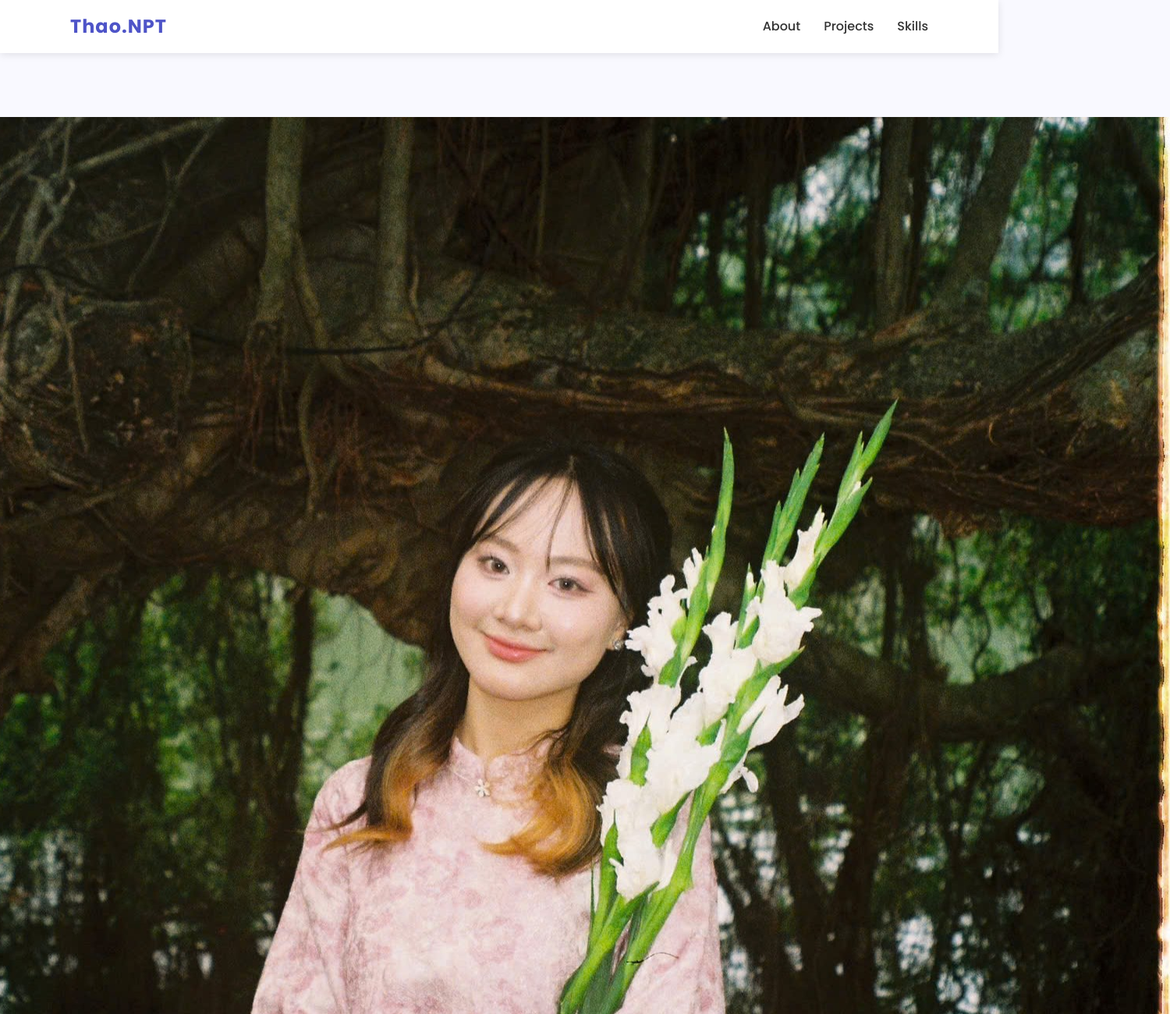
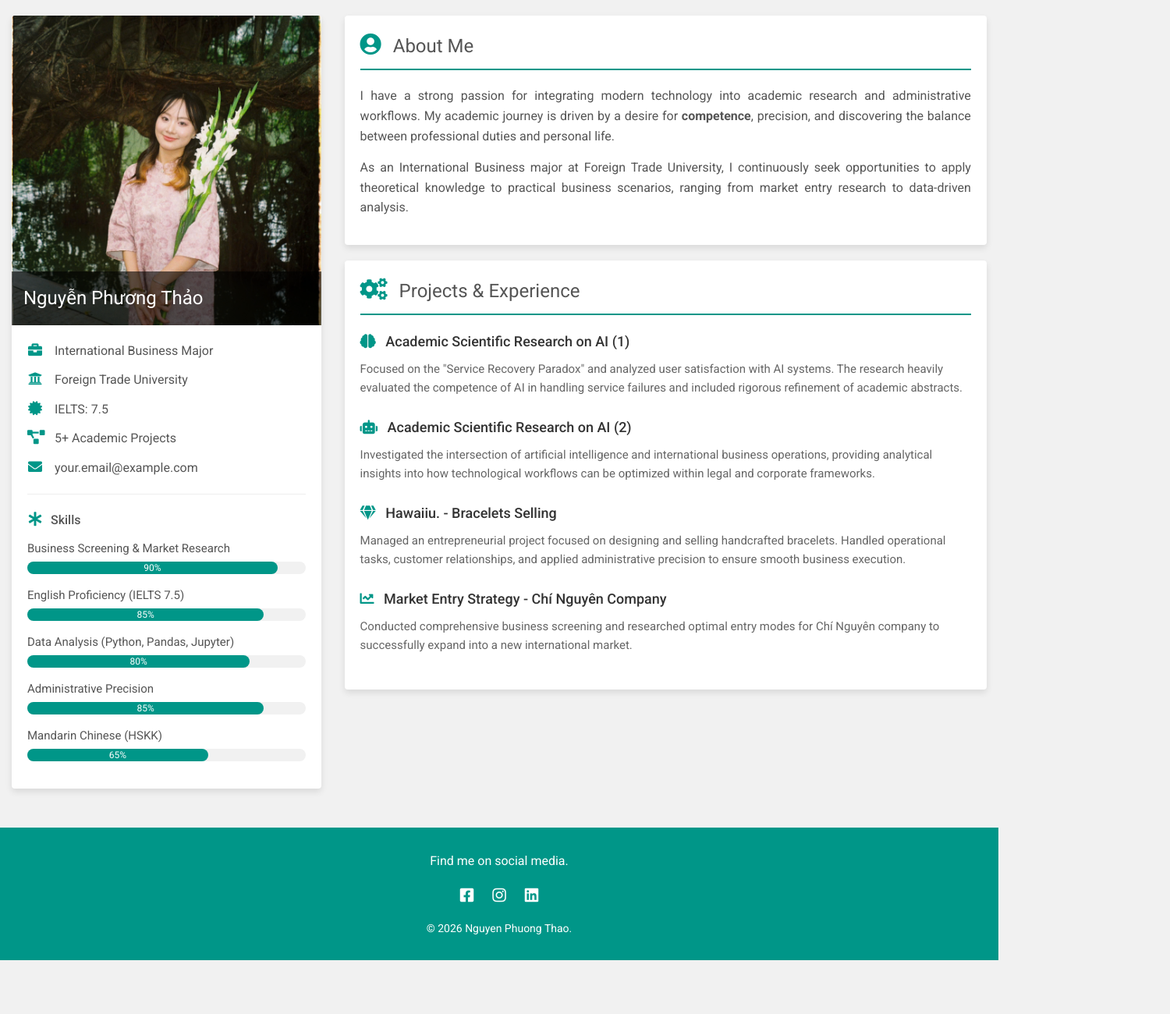
Before and after one commit to npthaor/npthaor.github.io, a plain HTML site: page index.html in a window 1280 px wide. Shown: the top 1300 px of the page at 78% size, 1500 px wide, since content can reach past the window. After the commit the page ends 1231 px from the top, so only its background shows below. Drawn offline with Linux system fonts and the light colour scheme.

Commit message:
Update index.html

```diff
--- a/index.html
+++ b/index.html
@@ -4,360 +4,301 @@
     <meta charset="UTF-8">
     <meta name="viewport" content="width=device-width, initial-scale=1.0">
     <title>Nguyễn Phương Thảo | Portfolio</title>
-    <link href="https://fonts.googleapis.com/css2?family=Poppins:wght@300;400;500;600;700&display=swap" rel="stylesheet">
+    <!-- Link icon của FontAwesome -->
+    <link rel="stylesheet" href="https://cdnjs.cloudflare.com/ajax/libs/font-awesome/5.15.4/css/all.min.css">
+    <!-- Link font chữ Roboto -->
+    <link href="https://fonts.googleapis.com/css2?family=Roboto:wght@300;400;500;700&display=swap" rel="stylesheet">
+
     <style>
-        /* GLOBAL STYLES */
+        /* TỔNG QUAN */
         * {
+            box-sizing: border-box;
             margin: 0;
             padding: 0;
-            box-sizing: border-box;
-            font-family: 'Poppins', sans-serif;
         }
-
-        html {
-            scroll-behavior: smooth; /* Hiệu ứng cuộn mượt */
-        }
-
         body {
-            background-color: #f9f9ff;
+            font-family: 'Roboto', sans-serif;
+            background-color: #f1f1f1;
             color: #333;
             line-height: 1.6;
         }
-
-        /* NAVBAR (Thanh điều hướng) */
-        header {
-            position: fixed;
-            top: 0;
-            width: 100%;
-            background: #fff;
-            box-shadow: 0 2px 10px rgba(0,0,0,0.1);
-            z-index: 1000;
+        a {
+            text-decoration: none;
+            color: #009688;
         }
 
-        nav {
+        /* BỐ CỤC CHUNG */
+        .container {
+            max-width: 1400px;
+            margin: 20px auto;
             display: flex;
-            justify-content: space-between;
-            align-items: center;
-            padding: 15px 50px;
-            max-width: 1200px;
-            margin: auto;
+            flex-wrap: wrap;
+        }
+        .left-col {
+            width: 33.33%;
+            padding: 0 15px;
+        }
+        .right-col {
+            width: 66.66%;
+            padding: 0 15px;
         }
 
-        .logo {
-            font-size: 1.5rem;
-            font-weight: 700;
-            color: #4e54c8;
-            text-decoration: none;
-            letter-spacing: 1px;
+        /* CARD TRẮNG */
+        .card {
+            background-color: #fff;
+            box-shadow: 0 4px 8px 0 rgba(0,0,0,0.1);
+            margin-bottom: 20px;
+            border-radius: 4px;
+            overflow: hidden;
+        }
+        .padding-container {
+            padding: 20px;
         }
 
-        .nav-links {
-            list-style: none;
-            display: flex;
-            gap: 30px;
+        /* CỘT TRÁI - AVATAR & INFO */
+        .profile-img-container {
+            position: relative;
+        }
+        .profile-img-container img {
+            width: 100%;
+            display: block;
+        }
+        .name-overlay {
+            position: absolute;
+            bottom: 0;
+            left: 0;
+            background: rgba(0, 0, 0, 0.6);
+            width: 100%;
+            color: white;
+            padding: 15px;
+        }
+        .name-overlay h2 {
+            font-weight: 400;
+            font-size: 24px;
+        }
+        .info-list p {
+            font-size: 16px;
+            margin-bottom: 12px;
+            color: #555;
+        }
+        .info-list i {
+            color: #009688;
+            margin-right: 15px;
+            font-size: 18px;
+            width: 20px;
+            text-align: center;
+        }
+        hr {
+            border: 0;
+            border-top: 1px solid #eee;
+            margin: 20px 0;
         }
 
-        .nav-links a {
-            text-decoration: none;
+        /* THANH KỸ NĂNG (SKILLS) */
+        .skill-title {
+            font-size: 18px;
+            color: #555;
+            margin-bottom: 15px;
+            font-weight: 500;
+        }
+        .skill-title i {
+            color: #009688;
+            margin-right: 10px;
+        }
+        .skill-name {
+            font-size: 15px;
+            margin-bottom: 5px;
+            color: #555;
+        }
+        .progress-bar-bg {
+            background-color: #f1f1f1;
+            border-radius: 10px;
+            margin-bottom: 15px;
+        }
+        .progress-bar {
+            background-color: #009688;
+            height: 16px;
+            border-radius: 10px;
+            text-align: center;
+            color: white;
+            font-size: 12px;
+            line-height: 16px;
+        }
+
+        /* CỘT PHẢI - ABOUT & PROJECTS */
+        .section-title {
+            font-size: 24px;
+            color: #555;
+            margin-bottom: 20px;
+            padding-bottom: 10px;
+            border-bottom: 2px solid #009688;
+            font-weight: 400;
+        }
+        .section-title i {
+            color: #009688;
+            margin-right: 15px;
+            font-size: 28px;
+        }
+
+        .about-text {
+            font-size: 16px;
+            color: #555;
+            margin-bottom: 15px;
+            text-align: justify;
+        }
+
+        .project-item {
+            margin-bottom: 25px;
+        }
+        .project-item h3 {
+            font-size: 18px;
             color: #333;
             font-weight: 500;
-            transition: color 0.3s;
+            margin-bottom: 8px;
         }
-
-        .nav-links a:hover {
-            color: #4e54c8;
+        .project-item h3 i {
+            color: #009688;
+            margin-right: 8px;
         }
-
-        /* SECTION COMMON */
-        section {
-            padding: 100px 20px 60px;
-            max-width: 1000px;
-            margin: auto;
-        }
-
-        .section-title {
-            font-size: 2.2rem;
-            font-weight: 700;
-            text-align: center;
-            margin-bottom: 40px;
-            color: #2c3e50;
-            position: relative;
-        }
-
-        .section-title::after {
-            content: '';
-            width: 60px;
-            height: 4px;
-            background: #4e54c8;
-            display: block;
-            margin: 10px auto 0;
-            border-radius: 2px;
-        }
-
-        /* ABOUT SECTION */
-        #about {
-            display: flex;
-            flex-direction: column;
-            align-items: center;
-            text-align: center;
-            margin-top: 50px;
-        }
-
-        .about-content h1 {
-            font-size: 2.8rem;
-            color: #2c3e50;
-            margin-bottom: 5px;
-        }
-
-        .about-content h3 {
-            font-size: 1.2rem;
-            color: #4e54c8;
-            font-weight: 500;
-            margin-bottom: 20px;
-        }
-
-        .about-content p {
-            font-size: 1.1rem;
-            color: #555;
-            max-width: 800px;
-            margin: 0 auto 25px;
-        }
-
-        .stats-container {
-            display: flex;
-            justify-content: center;
-            gap: 20px;
-            flex-wrap: wrap;
-        }
-
-        .stat-box {
-            background: #fff;
-            padding: 15px 30px;
-            border-radius: 10px;
-            box-shadow: 0 4px 15px rgba(0,0,0,0.05);
-            font-weight: 600;
-            color: #4e54c8;
-            border-left: 4px solid #4e54c8;
-        }
-
-        /* PROJECTS SECTION */
-        .projects-grid {
-            display: grid;
-            grid-template-columns: repeat(auto-fit, minmax(300px, 1fr));
-            gap: 25px;
-        }
-
-        .project-card {
-            background: #fff;
-            padding: 30px;
-            border-radius: 15px;
-            box-shadow: 0 5px 20px rgba(0,0,0,0.05);
-            transition: transform 0.3s, box-shadow 0.3s;
-            border: 1px solid #eee;
-        }
-
-        .project-card:hover {
-            transform: translateY(-8px);
-            box-shadow: 0 10px 25px rgba(0,0,0,0.1);
-            border-color: #4e54c8;
-        }
-
-        .project-card h3 {
-            font-size: 1.3rem;
-            color: #2c3e50;
-            margin-bottom: 15px;
-        }
-
-        .project-card p {
+        .project-item p {
             color: #666;
-            font-size: 0.95rem;
-            margin-bottom: 15px;
-        }
-
-        .project-tag {
-            display: inline-block;
-            background: #eef2fa;
-            color: #4e54c8;
-            padding: 5px 12px;
-            border-radius: 20px;
-            font-size: 0.8rem;
-            font-weight: 600;
-            margin-right: 5px;
-            margin-bottom: 5px;
-        }
-
-        /* SKILLS SECTION */
-        .skills-container {
-            background: #fff;
-            padding: 40px;
-            border-radius: 15px;
-            box-shadow: 0 5px 20px rgba(0,0,0,0.05);
-        }
-
-        .skill-item {
-            margin-bottom: 25px;
-        }
-
-        .skill-info {
-            display: flex;
-            justify-content: space-between;
-            margin-bottom: 8px;
-            font-weight: 500;
-            color: #333;
-        }
-
-        .progress-line {
-            height: 10px;
-            width: 100%;
-            background: #e0e0e0;
-            border-radius: 10px;
-            overflow: hidden;
-        }
-
-        .progress-line span {
-            display: block;
-            height: 100%;
-            background: linear-gradient(90deg, #4e54c8, #8f94fb);
-            border-radius: 10px;
+            font-size: 15px;
         }
 
         /* FOOTER */
         footer {
+            background-color: #009688;
+            color: white;
             text-align: center;
-            padding: 20px;
-            background: #2c3e50;
-            color: #fff;
-            margin-top: 50px;
+            padding: 30px 20px;
+            margin-top: 30px;
+        }
+        footer a {
+            color: white;
+            margin: 0 10px;
+            font-size: 20px;
+        }
+        footer a:hover {
+            opacity: 0.8;
         }
 
-        /* RESPONSIVE */
-        @media (max-width: 768px) {
-            nav { padding: 15px 20px; flex-direction: column; gap: 10px; }
-            .about-content h1 { font-size: 2.2rem; }
-            section { padding: 120px 20px 40px; }
+        /* RESPONSIVE CHO ĐIỆN THOẠI */
+        @media screen and (max-width: 800px) {
+            .left-col, .right-col {
+                width: 100%;
+            }
         }
     </style>
 </head>
 <body>
 
-    <header>
-        <nav>
-            <a href="#" class="logo">Thao.NPT</a>
-            <ul class="nav-links">
-                <li><a href="#about">About</a></li>
-                <li><a href="#projects">Projects</a></li>
-                <li><a href="#skills">Skills</a></li>
-            </ul>
-        </nav>
-    </header>
+<div class="container">
 
-    <section id="about">
-        <div class="about-content">
-            <img src="avatar.jpg" alt="Nguyen Phuong Thao" class="profile-img">
-            <h1>Nguyễn Phương Thảo</h1>
-            <h3>International Business Major | Foreign Trade University</h3>
-            <p>I have a strong passion for integrating modern technology into academic research and administrative workflows. My academic journey is driven by a desire for competence, precision, and discovering the balance between professional duties and personal life.</p>
-
-            <div class="stats-container">
-                <div class="stat-box">🎯 IELTS: 7.5</div>
-                <div class="stat-box">📚 5+ Academic Projects</div>
-            </div>
-        </div>
-    </section>
-
-    <section id="projects">
-        <h2 class="section-title">Projects & Experience</h2>
-        <div class="projects-grid">
-
-            <div class="project-card">
-                <h3>Academic Research on AI (1/2)</h3>
-                <p>Investigated the Service Recovery Paradox and user satisfaction with AI systems. Focused on evaluating the <i>competence</i> of AI agents in resolving service failures and refining academic abstracts for publication.</p>
-                <div>
-                    <span class="project-tag">AI Integration</span>
-                    <span class="project-tag">Scientific Research</span>
+    <!-- ================= CỘT TRÁI ================= -->
+    <div class="left-col">
+        <div class="card">
+            <!-- Khu vực ảnh đại diện -->
+            <div class="profile-img-container">
+                <!-- Sửa chữ avatar.jpg thành tên ảnh của bạn nếu bạn up ảnh lên -->
+                <img src="avatar.jpg" alt="Profile Picture" onerror="this.src='https://www.w3schools.com/w3images/avatar_hat.jpg'">
+                <div class="name-overlay">
+                    <h2>Nguyễn Phương Thảo</h2>
                 </div>
             </div>
 
-            <div class="project-card">
-                <h3>Academic Research on AI (2/2)</h3>
-                <p>Explored technological integration in modern business operations, emphasizing the structural differences between Common Law and Civil Law contexts in international contracts.</p>
-                <div>
-                    <span class="project-tag">Data Analysis</span>
-                    <span class="project-tag">Business Law</span>
+            <!-- Thông tin liên hệ & Học vấn -->
+            <div class="padding-container info-list">
+                <p><i class="fas fa-briefcase"></i>International Business Major</p>
+                <p><i class="fas fa-university"></i>Foreign Trade University</p>
+                <p><i class="fas fa-certificate"></i>IELTS: 7.5</p>
+                <p><i class="fas fa-project-diagram"></i>5+ Academic Projects</p>
+                <p><i class="fas fa-envelope"></i>your.email@example.com</p>
+
+                <hr>
+
+                <!-- Kỹ năng (Skills) -->
+                <p class="skill-title"><i class="fas fa-asterisk"></i>Skills</p>
+
+                <div class="skill-name">Business Screening & Market Research</div>
+                <div class="progress-bar-bg">
+                    <div class="progress-bar" style="width:90%">90%</div>
+                </div>
+
+                <div class="skill-name">English Proficiency (IELTS 7.5)</div>
+                <div class="progress-bar-bg">
+                    <div class="progress-bar" style="width:85%">85%</div>
+                </div>
+
+                <div class="skill-name">Data Analysis (Python, Pandas, Jupyter)</div>
+                <div class="progress-bar-bg">
+                    <div class="progress-bar" style="width:80%">80%</div>
+                </div>
+
+                <div class="skill-name">Administrative Precision</div>
+                <div class="progress-bar-bg">
+                    <div class="progress-bar" style="width:85%">85%</div>
+                </div>
+
+                <div class="skill-name">Mandarin Chinese (HSKK)</div>
+                <div class="progress-bar-bg">
+                    <div class="progress-bar" style="width:65%">65%</div>
                 </div>
             </div>
+        </div>
+    </div>
 
-            <div class="project-card">
-                <h3>Hawaiiu. - Bracelets Selling</h3>
-                <p>Managed an entrepreneurial venture focused on designing and selling handcrafted bracelets. Handled product strategy, customer engagement, and administrative precision in daily operations.</p>
-                <div>
-                    <span class="project-tag">Entrepreneurship</span>
-                    <span class="project-tag">E-commerce</span>
-                </div>
+    <!-- ================= CỘT PHẢI ================= -->
+    <div class="right-col">
+
+        <!-- Phần Giới thiệu (About Me) -->
+        <div class="card padding-container">
+            <h2 class="section-title"><i class="fas fa-user-circle"></i>About Me</h2>
+            <p class="about-text">
+                I have a strong passion for integrating modern technology into academic research and administrative workflows. My academic journey is driven by a desire for <b>competence</b>, precision, and discovering the balance between professional duties and personal life.
+            </p>
+            <p class="about-text">
+                As an International Business major at Foreign Trade University, I continuously seek opportunities to apply theoretical knowledge to practical business scenarios, ranging from market entry research to data-driven analysis.
+            </p>
+        </div>
+
+        <!-- Phần Dự án (Projects) -->
+        <div class="card padding-container">
+            <h2 class="section-title"><i class="fas fa-cogs"></i>Projects & Experience</h2>
+
+            <div class="project-item">
+                <h3><i class="fas fa-brain"></i> Academic Scientific Research on AI (1)</h3>
+                <p>Focused on the "Service Recovery Paradox" and analyzed user satisfaction with AI systems. The research heavily evaluated the competence of AI in handling service failures and included rigorous refinement of academic abstracts.</p>
             </div>
 
-            <div class="project-card">
-                <h3>Market Entry Strategy: Chí Nguyên Company</h3>
-                <p>Conducted business screening and researched entry modes for Chí Nguyên company to successfully enter a new international market, ensuring compliance with global business standards.</p>
-                <div>
-                    <span class="project-tag">Market Research</span>
-                    <span class="project-tag">International Business</span>
-                </div>
+            <div class="project-item">
+                <h3><i class="fas fa-robot"></i> Academic Scientific Research on AI (2)</h3>
+                <p>Investigated the intersection of artificial intelligence and international business operations, providing analytical insights into how technological workflows can be optimized within legal and corporate frameworks.</p>
             </div>
 
-        </div>
-    </section>
-
-    <section id="skills">
-        <h2 class="section-title">Professional Skills</h2>
-        <div class="skills-container">
-
-            <div class="skill-item">
-                <div class="skill-info">
-                    <span>Business Screening & Market Research</span>
-                    <span>90%</span>
-                </div>
-                <div class="progress-line"><span style="width: 90%;"></span></div>
+            <div class="project-item">
+                <h3><i class="fas fa-gem"></i> Hawaiiu. - Bracelets Selling</h3>
+                <p>Managed an entrepreneurial project focused on designing and selling handcrafted bracelets. Handled operational tasks, customer relationships, and applied administrative precision to ensure smooth business execution.</p>
             </div>
 
-            <div class="skill-item">
-                <div class="skill-info">
-                    <span>English proficiency (IELTS 7.5 & Business English)</span>
-                    <span>85%</span>
-                </div>
-                <div class="progress-line"><span style="width: 85%;"></span></div>
+            <div class="project-item">
+                <h3><i class="fas fa-chart-line"></i> Market Entry Strategy - Chí Nguyên Company</h3>
+                <p>Conducted comprehensive business screening and researched optimal entry modes for Chí Nguyên company to successfully expand into a new international market.</p>
             </div>
+        </div>
 
-            <div class="skill-item">
-                <div class="skill-info">
-                    <span>Data Analysis (Python, Pandas, Jupyter Lab)</span>
-                    <span>80%</span>
-                </div>
-                <div class="progress-line"><span style="width: 80%;"></span></div>
-            </div>
+    </div>
+</div>
 
-            <div class="skill-item">
-                <div class="skill-info">
-                    <span>Administrative Precision & Organization</span>
-                    <span>85%</span>
-                </div>
-                <div class="progress-line"><span style="width: 85%;"></span></div>
-            </div>
-
-            <div class="skill-item">
-                <div class="skill-info">
-                    <span>Mandarin Chinese (HSKK preparation)</span>
-                    <span>65%</span>
-                </div>
-                <div class="progress-line"><span style="width: 65%;"></span></div>
-            </div>
-
-        </div>
-    </section>
-
-    <footer>
-        <p>© 2026 Nguyen Phuong Thao. All rights reserved.</p>
-    </footer>
+<!-- FOOTER -->
+<footer>
+    <p>Find me on social media.</p>
+    <div style="margin-top: 15px;">
+        <a href="#"><i class="fab fa-facebook-square"></i></a>
+        <a href="https://instagram.com/nguyenphuongthao"><i class="fab fa-instagram"></i></a>
+        <a href="#"><i class="fab fa-linkedin"></i></a>
+    </div>
+    <p style="font-size: 14px; margin-top: 15px;">© 2026 Nguyen Phuong Thao.</p>
+</footer>
 
 </body>
 </html>
```
